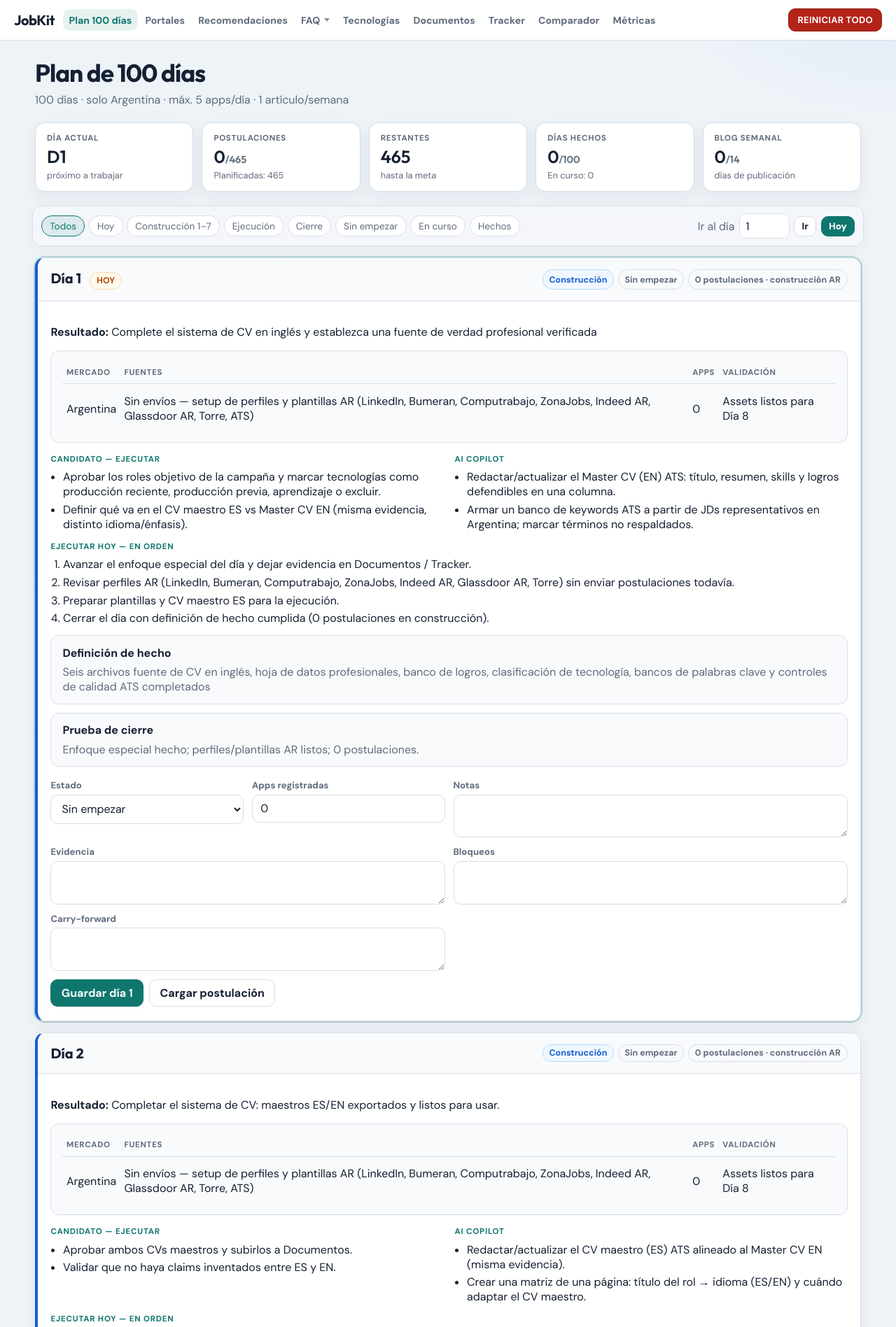
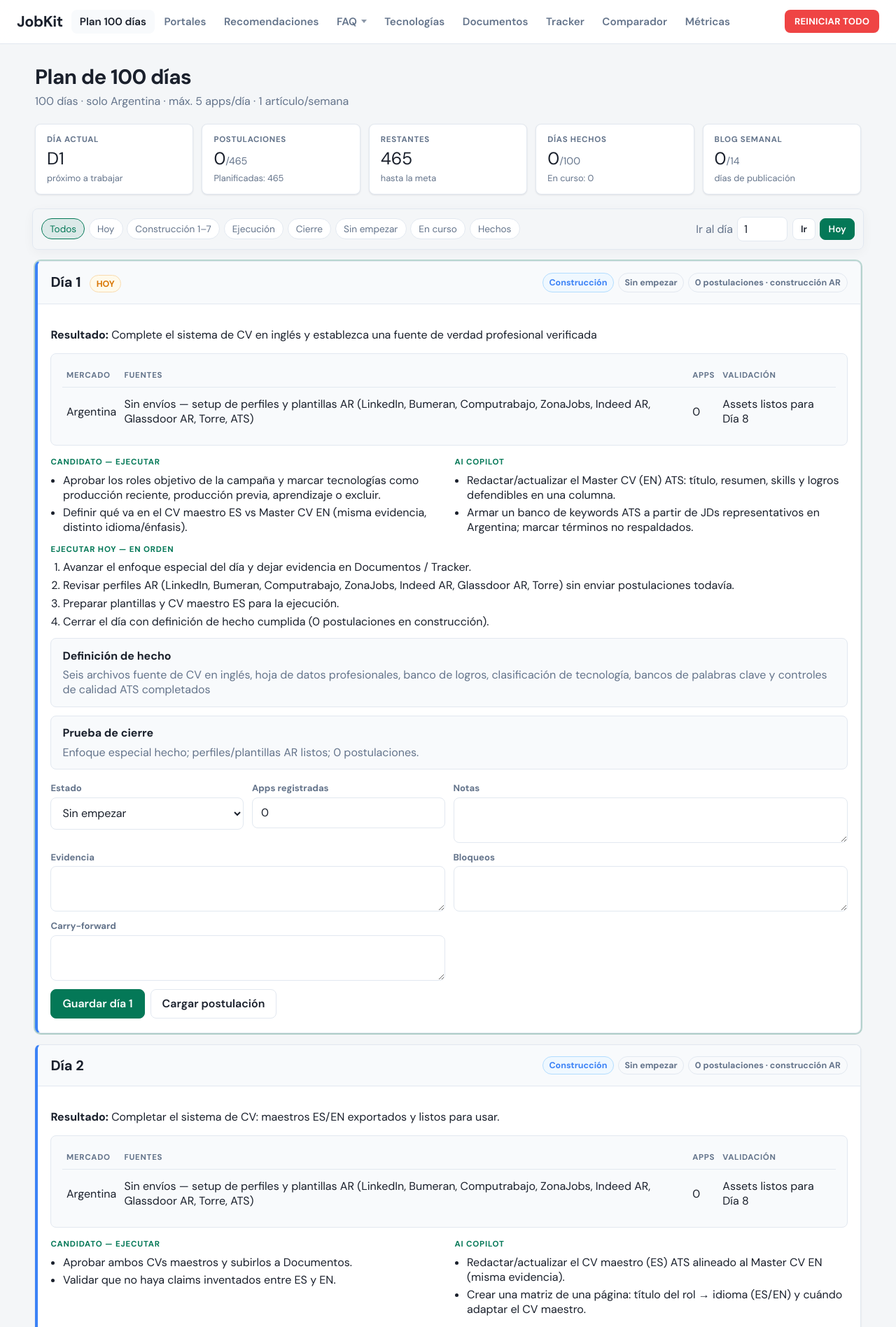
Before and after one commit to jpromanonet/job_search_kit, a PHP site: page /job_search_kit/ in a window 1280 px wide. Shown: the top 1897 px of the page at 70% size. Run offline with PHP 8.4, Linux system fonts and the light colour scheme.

Commit message:
Nuevo estilo

```diff
--- a/assets/css/app.css
+++ b/assets/css/app.css
@@ -1,22 +1,25 @@
-@import url("https://fonts.googleapis.com/css2?family=DM+Sans:ital,opsz,wght@0,9..40,400;0,9..40,500;0,9..40,700;1,9..40,400&family=Outfit:wght@600;700&display=swap");
+@import url("https://fonts.googleapis.com/css2?family=DM+Sans:ital,opsz,wght@0,9..40,400;0,9..40,500;0,9..40,600;0,9..40,700;1,9..40,400&family=IBM+Plex+Mono:wght@400;500;600;700&display=swap");
 
 :root {
-  --bg: #f5f7fb;
+  --bg: #f4f6f8;
   --bg-elev: #ffffff;
-  --ink: #152033;
-  --muted: #5f6b7c;
-  --line: #d7dee8;
-  --accent: #0f766e;
+  --bg-soft: #f8fafc;
+  --ink: #1a202c;
+  --muted: #64748b;
+  --line: #e2e8f0;
+  --accent: #047857;
   --accent-ink: #ffffff;
-  --accent-soft: rgba(15, 118, 110, 0.1);
-  --danger: #b42318;
-  --ok: #067647;
-  --warn: #b54708;
-  --info: #175cd3;
-  --radius: 14px;
+  --accent-soft: rgba(4, 120, 87, 0.1);
+  --danger: #ef4444;
+  --ok: #10b981;
+  --warn: #d97706;
+  --info: #3b82f6;
+  --navy: #1a202c;
+  --radius: 8px;
   --font: "DM Sans", "Segoe UI", sans-serif;
-  --font-display: "Outfit", "Segoe UI", sans-serif;
-  --shadow: 0 8px 24px rgba(21, 32, 51, 0.06);
+  --font-display: "DM Sans", "Segoe UI", sans-serif;
+  --font-mono: "IBM Plex Mono", ui-monospace, monospace;
+  --shadow: 0 1px 2px rgba(15, 23, 42, 0.04), 0 1px 3px rgba(15, 23, 42, 0.06);
 }
 
 * { box-sizing: border-box; }
@@ -27,14 +30,18 @@ body {
   flex-direction: column;
   font-family: var(--font);
   color: var(--ink);
-  background:
-    radial-gradient(900px 420px at 0% -10%, rgba(15, 118, 110, 0.08), transparent 50%),
-    radial-gradient(700px 380px at 100% 0%, rgba(23, 92, 211, 0.06), transparent 45%),
-    linear-gradient(180deg, #eef3f8 0%, var(--bg) 40%, #e9eef5 100%);
+  background: var(--bg);
 }
 a { color: var(--accent); text-decoration: none; }
 a:hover { text-decoration: underline; }
-code { color: #334155; background: #e8eef5; padding: 0.1rem 0.35rem; border-radius: 6px; font-size: 0.92em; }
+code {
+  color: var(--muted);
+  background: var(--bg-soft);
+  padding: 0.1rem 0.35rem;
+  border-radius: 6px;
+  font-size: 0.92em;
+  font-family: var(--font-mono);
+}
 .muted { color: var(--muted); }
 
 .topbar {
@@ -42,7 +49,8 @@ code { color: #334155; background: #e8eef5; padding: 0.1rem 0.35rem; border-radi
   top: 0;
   z-index: 40;
   border-bottom: 1px solid var(--line);
-  background: rgba(255, 255, 255, 0.97);
+  background: rgba(255, 255, 255, 0.92);
+  backdrop-filter: blur(12px);
   overflow: visible;
 }
 .topbar-inner {
@@ -52,7 +60,7 @@ code { color: #334155; background: #e8eef5; padding: 0.1rem 0.35rem; border-radi
   display: flex;
   align-items: center;
   gap: 0.75rem;
-  padding: 0.75rem 1.25rem;
+  padding: 0.85rem 1.5rem;
   box-sizing: border-box;
   overflow: visible;
 }
@@ -63,19 +71,19 @@ code { color: #334155; background: #e8eef5; padding: 0.1rem 0.35rem; border-radi
 .brand a {
   font-family: var(--font-display);
   font-weight: 700;
-  font-size: 1.25rem;
+  font-size: 1.35rem;
   color: var(--ink);
   text-decoration: none;
-  letter-spacing: -0.03em;
+  letter-spacing: -0.02em;
 }
 .nav-toggle {
   display: none;
   appearance: none;
   border: 1px solid var(--line);
-  background: #fff;
-  width: 2.6rem;
-  height: 2.6rem;
-  border-radius: 12px;
+  background: transparent;
+  width: 2.5rem;
+  height: 2.5rem;
+  border-radius: 8px;
   padding: 0;
   cursor: pointer;
   align-items: center;
@@ -143,18 +150,18 @@ code { color: #334155; background: #e8eef5; padding: 0.1rem 0.35rem; border-radi
 }
 .nav a {
   color: var(--muted);
-  font-size: 0.88rem;
-  font-weight: 600;
+  font-size: 0.95rem;
+  font-weight: 550;
   text-decoration: none;
-  padding: 0.4rem 0.55rem;
-  border-radius: 10px;
+  padding: 0.45rem 0.75rem;
+  border-radius: 8px;
   white-space: nowrap;
   flex-shrink: 0;
 }
 .nav a:hover,
 .nav a.is-active {
-  color: var(--accent);
-  background: var(--accent-soft);
+  color: var(--ink);
+  background: var(--bg-soft);
   text-decoration: none;
 }
 .nav-dropdown {
@@ -168,10 +175,10 @@ code { color: #334155; background: #e8eef5; padding: 0.1rem 0.35rem; border-radi
   background: transparent;
   color: var(--muted);
   font: inherit;
-  font-size: 0.88rem;
-  font-weight: 600;
-  padding: 0.4rem 0.55rem;
-  border-radius: 10px;
+  font-size: 0.95rem;
+  font-weight: 550;
+  padding: 0.45rem 0.75rem;
+  border-radius: 8px;
   cursor: pointer;
   display: inline-flex;
   align-items: center;
@@ -223,20 +236,20 @@ code { color: #334155; background: #e8eef5; padding: 0.1rem 0.35rem; border-radi
 }
 .nav-reset-btn {
   appearance: none;
-  border: 1px solid #912018;
-  background: #b42318;
+  border: 0;
+  background: var(--danger);
   color: #fff;
   font: inherit;
   font-size: 0.82rem;
   font-weight: 700;
   letter-spacing: 0.02em;
-  padding: 0.45rem 0.75rem;
-  border-radius: 10px;
+  padding: 0.5rem 0.85rem;
+  border-radius: 8px;
   cursor: pointer;
   white-space: nowrap;
 }
 .nav-reset-btn:hover {
-  filter: brightness(1.08);
+  filter: brightness(1.06);
   color: #fff;
 }
 
@@ -343,8 +356,8 @@ code { color: #334155; background: #e8eef5; padding: 0.1rem 0.35rem; border-radi
 }
 
 .shell {
-  width: min(1180px, calc(100% - 2rem));
-  margin: 1.5rem auto 2.5rem;
+  width: min(1180px, calc(100% - 1.25rem));
+  margin: 1.75rem auto 3rem;
   flex: 1;
 }
 .footer {
@@ -381,8 +394,9 @@ code { color: #334155; background: #e8eef5; padding: 0.1rem 0.35rem; border-radi
 .page-head h1 {
   margin: 0;
   font-family: var(--font-display);
-  font-size: clamp(1.7rem, 3vw, 2.2rem);
-  letter-spacing: -0.03em;
+  font-size: clamp(1.45rem, 2.4vw, 1.85rem);
+  font-weight: 700;
+  letter-spacing: -0.02em;
 }
 .page-head .subtitle {
   margin: 0.35rem 0 0;
@@ -449,13 +463,13 @@ code { color: #334155; background: #e8eef5; padding: 0.1rem 0.35rem; border-radi
   align-items: center;
   justify-content: center;
   gap: 0.35rem;
-  border-radius: 10px;
+  border-radius: 8px;
   border: 1px solid var(--line);
-  background: #fff;
+  background: var(--bg-elev);
   color: var(--ink);
-  padding: 0.5rem 0.9rem;
+  padding: 0.6rem 1rem;
   font: inherit;
-  font-weight: 650;
+  font-weight: 600;
   cursor: pointer;
   text-decoration: none;
 }
@@ -465,13 +479,13 @@ code { color: #334155; background: #e8eef5; padding: 0.1rem 0.35rem; border-radi
   color: var(--accent-ink);
   border-color: var(--accent);
 }
-.btn-accent:hover { filter: brightness(1.05); color: #fff; }
+.btn-accent:hover { filter: brightness(1.06); color: #fff; }
 .btn-danger {
-  background: #fff;
+  background: var(--bg-elev);
   color: var(--danger);
-  border-color: #fecdca;
+  border-color: #fecaca;
 }
-.btn-sm { padding: 0.3rem 0.65rem; font-size: 0.85rem; }
+.btn-sm { padding: 0.4rem 0.7rem; font-size: 0.85rem; }
 .btn:disabled { opacity: 0.4; cursor: not-allowed; }
 
 .panel {
@@ -558,7 +572,7 @@ code { color: #334155; background: #e8eef5; padding: 0.1rem 0.35rem; border-radi
 }
 .day-card.phase-volume { border-left-color: var(--accent); }
 .day-card.phase-finish { border-left-color: var(--ok); }
-.day-card.is-today { box-shadow: 0 0 0 2px rgba(15, 118, 110, 0.25), var(--shadow); }
+.day-card.is-today { box-shadow: 0 0 0 2px rgba(4, 120, 87, 0.25), var(--shadow); }
 .day-card__head {
   display: flex;
   flex-wrap: wrap;
@@ -595,9 +609,9 @@ code { color: #334155; background: #e8eef5; padding: 0.1rem 0.35rem; border-radi
 }
 
 .box {
-  background: #f8fafc;
+  background: var(--bg-soft);
   border: 1px solid var(--line);
-  border-radius: 12px;
+  border-radius: var(--radius);
   padding: 0.85rem 1rem;
   margin-top: 0.75rem;
 }
@@ -625,15 +639,15 @@ code { color: #334155; background: #e8eef5; padding: 0.1rem 0.35rem; border-radi
 .field { display: flex; flex-direction: column; gap: 0.3rem; }
 .field label { font-size: 0.82rem; color: var(--muted); font-weight: 650; }
 .field input, .field select, .field textarea {
-  background: #fff;
+  background: var(--bg-elev);
   border: 1px solid var(--line);
-  border-radius: 10px;
+  border-radius: 8px;
   color: var(--ink);
-  padding: 0.55rem 0.7rem;
+  padding: 0.65rem 0.75rem;
   font: inherit;
 }
 .field input:focus, .field select:focus, .field textarea:focus {
-  outline: 2px solid rgba(15, 118, 110, 0.25);
+  outline: 2px solid color-mix(in srgb, var(--accent) 40%, transparent);
   border-color: var(--accent);
 }
 .span-2 { grid-column: span 2; }
@@ -722,12 +737,12 @@ code { color: #334155; background: #e8eef5; padding: 0.1rem 0.35rem; border-radi
   position: sticky;
   top: 4.1rem;
   z-index: 20;
-  background: rgba(245, 247, 251, 0.92);
+  background: rgba(244, 246, 248, 0.92);
   backdrop-filter: blur(8px);
   padding: 0.65rem 0.75rem;
   margin: 0 -0.25rem 1rem;
   border: 1px solid var(--line);
-  border-radius: 12px;
+  border-radius: var(--radius);
   box-shadow: 0 4px 16px rgba(21, 32, 51, 0.04);
 }
 
@@ -866,7 +881,7 @@ code { color: #334155; background: #e8eef5; padding: 0.1rem 0.35rem; border-radi
   width: 4.5rem;
   background: #fff;
   border: 1px solid var(--line);
-  border-radius: 10px;
+  border-radius: 8px;
   color: var(--ink);
   padding: 0.4rem 0.55rem;
   font: inherit;
```
Also changed, not shown: other parts of assets/css/app.css (+46 -42 lines).
